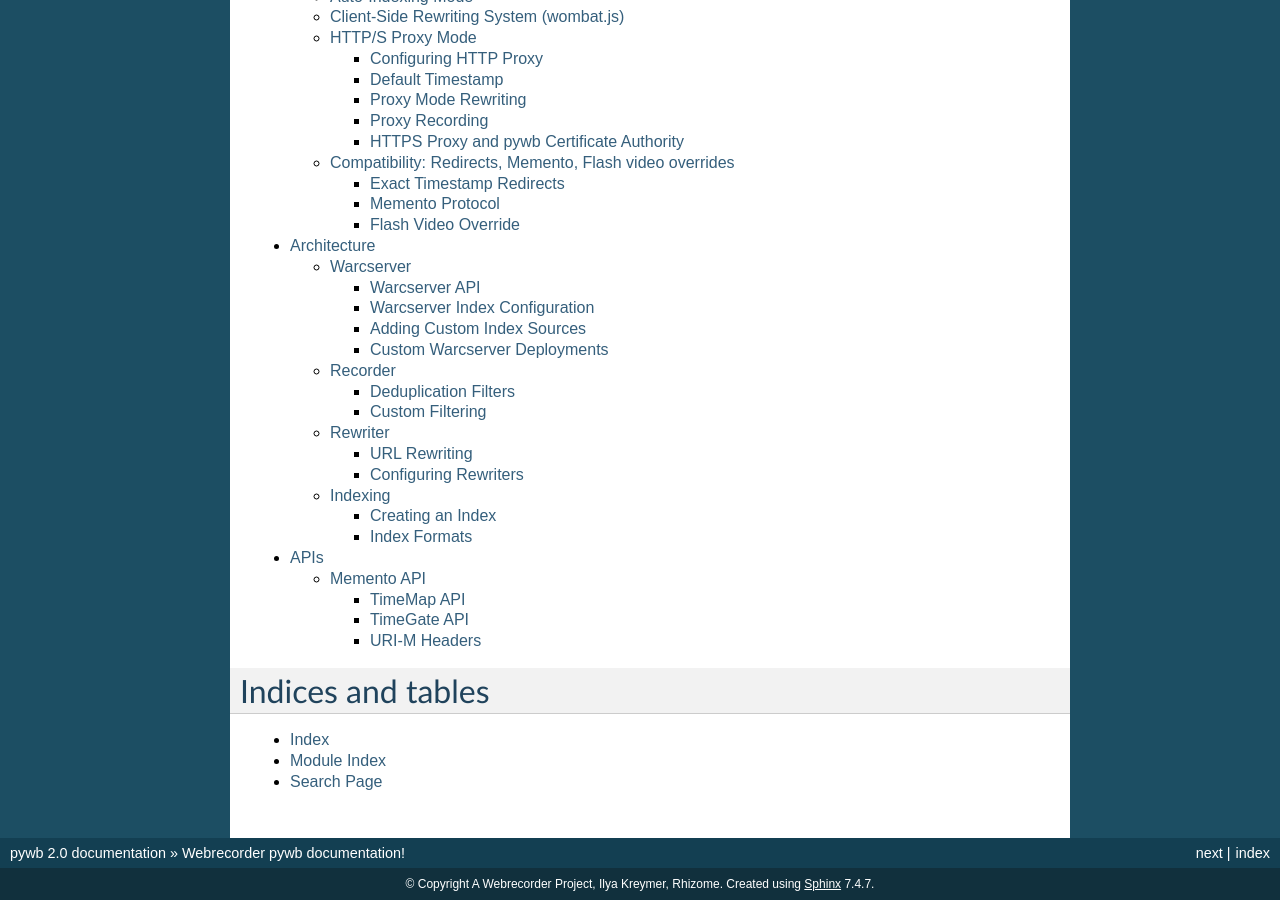
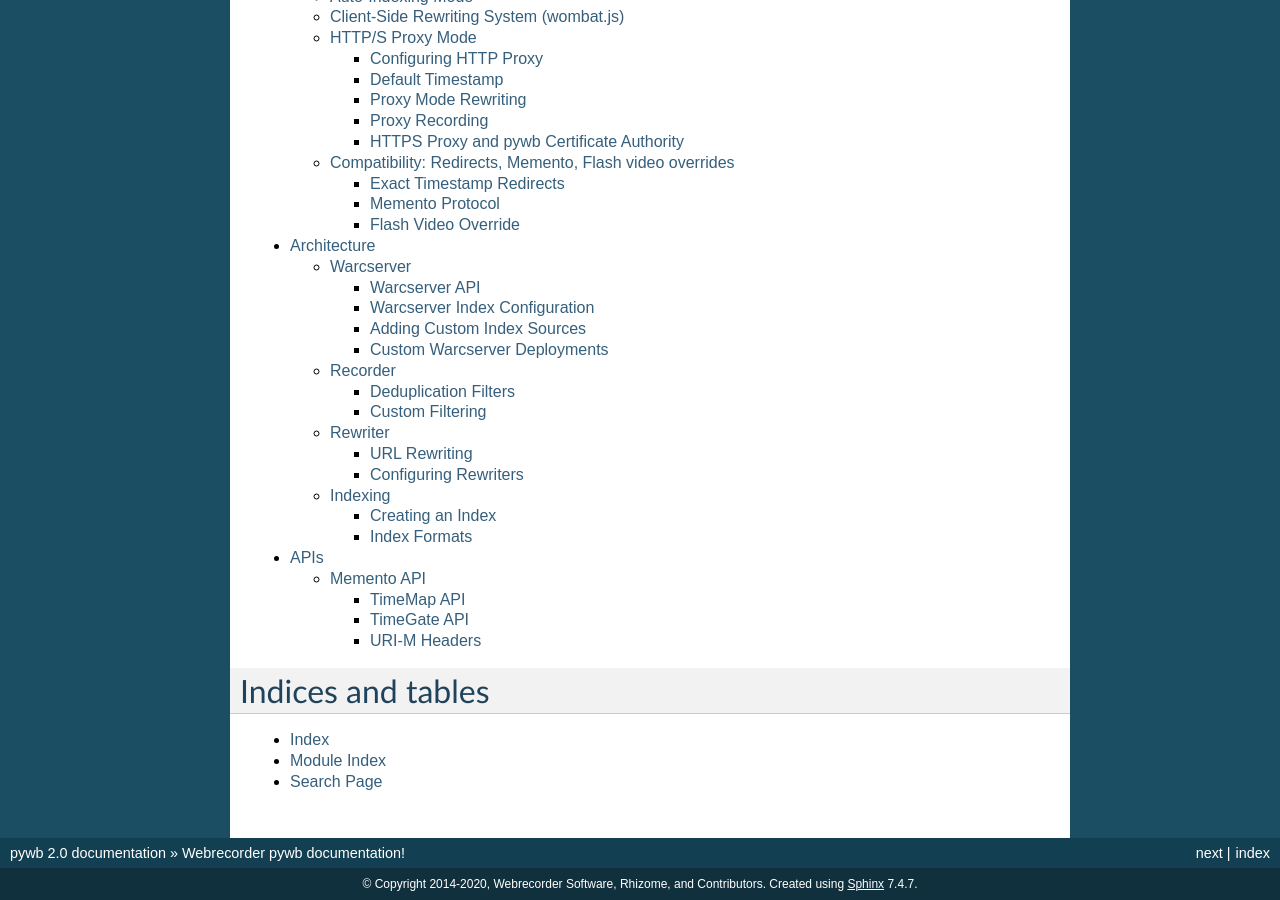
Before and after one commit to webrecorder/pywb, a Sphinx documentation site: the page built from docs/index.rst, in a window 1280 px wide and 900 px high, scrolled down 789 px. Built offline with Sphinx 7.4.7, drawn with Linux system fonts in a browser that asks for light colours; pages that are not in the unit, such as notebooks, are missing from menus.

Commit message:
license: add NOTICE, update license statement for docs (gplv3)

```diff
--- a/docs/conf.py
+++ b/docs/conf.py
@@ -53,7 +53,7 @@
 
 # General information about the project.
 project = 'pywb'
-copyright = 'A Webrecorder Project, Ilya Kreymer, Rhizome'
+copyright = '2014-2020, Webrecorder Software, Rhizome, and Contributors'
 author = 'Ilya Kreymer'
 
 # The version info for the project you're documenting, acts as replacement for
```
Also changed, not shown: 1 other file.
